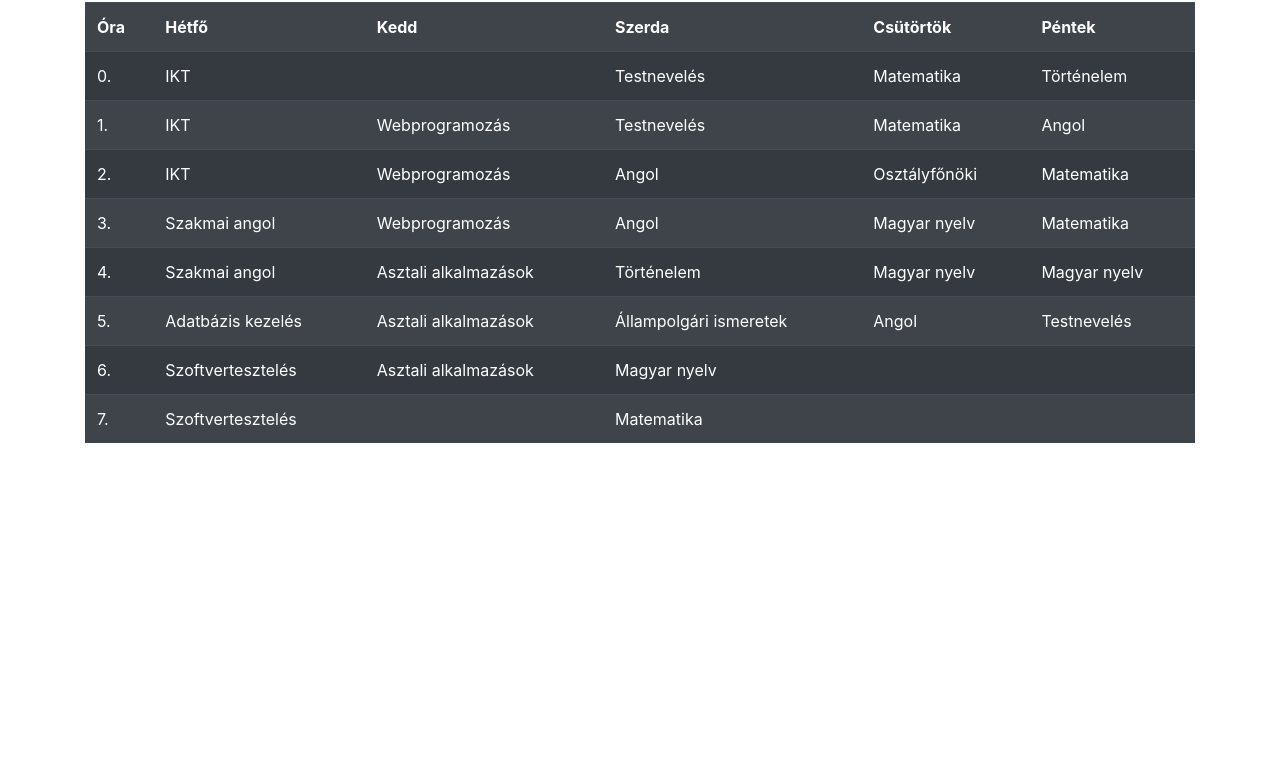
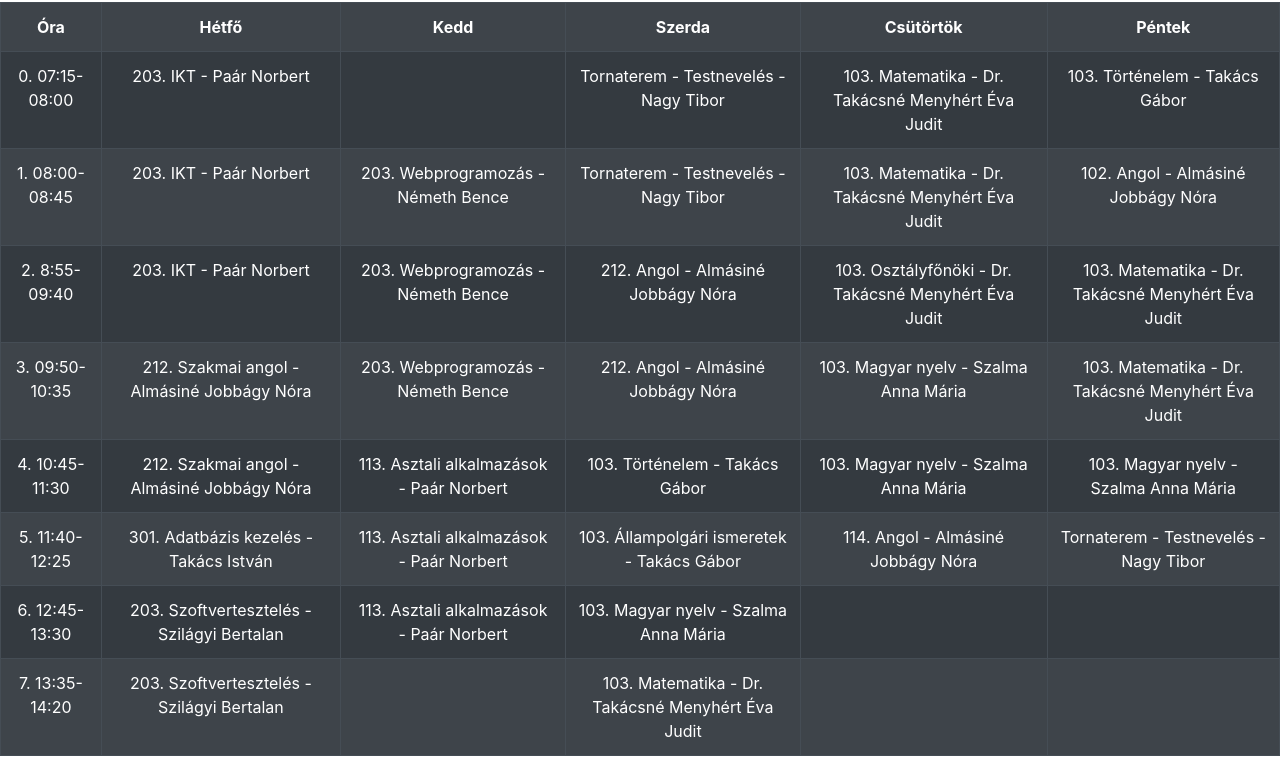
Before and after one commit to B4l0w/IKT-orarend, a plain HTML site: page index.html in a window 1280 px wide. Shown: the part 54-826 px from the top of the page. Before the commit the page ends 800 px from the top, so only its background shows below. Drawn offline with nearby package versions, Linux system fonts and the light colour scheme.

Commit message:
Add files via upload

```diff
--- a/index.html
+++ b/index.html
@@ -8,9 +8,8 @@
     <title>Document</title>
 </head>
 <body>
-    <div class="container">
     <h1 class="text-center">Órarend</h1>
-    <table class="table table-dark table-striped">
+    <table class="table table-dark table-striped text-center">
         <tr>
             <th>Óra</th>
             <th>Hétfő</th>
@@ -20,70 +19,74 @@
             <th>Péntek</th>
         </tr>
         <tr>
-            <td>0.</td>
-            <td>IKT</td>
+            <td>0. 07:15-08:00</td>
+            <td>203. IKT - Paár Norbert</td>
             <td></td>
-            <td>Testnevelés</td>
-            <td>Matematika</td>
-            <td>Történelem</td>
+            <td>Tornaterem - Testnevelés - Nagy Tibor</td>
+            <td>103. Matematika - Dr. Takácsné Menyhért Éva Judit</td>
+            <td>103. Történelem - Takács Gábor</td>
         </tr>
         <tr>
-            <td>1.</td>
-            <td>IKT</td>
-            <td>Webprogramozás</td>
-            <td>Testnevelés</td>
-            <td>Matematika</td>
-            <td>Angol</td>
+            <td>1. 08:00-08:45</td>
+            <td>203. IKT - Paár Norbert</td>
+            <td>203. Webprogramozás - Németh Bence</td>
+            <td>Tornaterem - Testnevelés - Nagy Tibor</td>
+            <td>103. Matematika - Dr. Takácsné Menyhért Éva Judit</td>
+            <td>102. Angol - Almásiné Jobbágy Nóra</td>
         </tr>
         <tr>
-            <td>2.</td>
-            <td>IKT</td>
-            <td>Webprogramozás</td>
-            <td>Angol</td>
-            <td>Osztályfőnöki</td>
-            <td>Matematika</td>
+            <td>2. 8:55-09:40</td>
+            <td>203. IKT - Paár Norbert</td>
+            <td>203. Webprogramozás - Németh Bence</td>
+            <td>212. Angol - Almásiné Jobbágy Nóra</td>
+            <td>103. Osztályfőnöki - Dr. Takácsné Menyhért Éva Judit</td>
+            <td>103. Matematika - Dr. Takácsné Menyhért Éva Judit</td>
         </tr>
         <tr>
-            <td>3.</td>
-            <td>Szakmai angol</td>
-            <td>Webprogramozás</td>
-            <td>Angol</td>
-            <td>Magyar nyelv</td>
-            <td>Matematika</td>
+            <td>3. 09:50-10:35</td>
+            <td>212. Szakmai angol - Almásiné Jobbágy Nóra</td>
+            <td>203. Webprogramozás - Németh Bence</td>
+            <td>212. Angol - Almásiné Jobbágy Nóra</td>
+            <td>103. Magyar nyelv - Szalma Anna Mária</td>
+            <td>103. Matematika - Dr. Takácsné Menyhért Éva Judit</td>
         </tr>
         <tr>
-            <td>4.</td>
-            <td>Szakmai angol</td>
-            <td>Asztali alkalmazások</td>
-            <td>Történelem</td>
-            <td>Magyar nyelv</td>
-            <td>Magyar nyelv</td>
+            <td>4. 10:45-11:30</td>
+            <td>212. Szakmai angol - Almásiné Jobbágy Nóra</td>
+            <td>113. Asztali alkalmazások - Paár Norbert</td>
+            <td>103. Történelem - Takács Gábor</td>
+            <td>103. Magyar nyelv - Szalma Anna Mária</td>
+            <td>103. Magyar nyelv - Szalma Anna Mária</td>
         </tr>
         <tr>
-            <td>5.</td>
-            <td>Adatbázis kezelés</td>
-            <td>Asztali alkalmazások</td>
-            <td>Állampolgári ismeretek</td>
-            <td>Angol</td>
-            <td>Testnevelés</td>
+            <td>5. 11:40-12:25</td>
+            <td>301. Adatbázis kezelés - Takács István</td>
+            <td>113. Asztali alkalmazások - Paár Norbert</td>
+            <td>103. Állampolgári ismeretek - Takács Gábor</td>
+            <td>114. Angol - Almásiné Jobbágy Nóra</td>
+            <td>Tornaterem - Testnevelés - Nagy Tibor</td>
         </tr>
         <tr>
-            <td>6.</td>
-            <td>Szoftvertesztelés</td>
-            <td>Asztali alkalmazások</td>
-            <td>Magyar nyelv</td>
+            <td>6. 12:45-13:30</td>
+            <td>203. Szoftvertesztelés - Szilágyi Bertalan</td>
+            <td>113. Asztali alkalmazások - Paár Norbert</td>
+            <td>103. Magyar nyelv - Szalma Anna Mária</td>
             <td></td>
             <td></td>
         </tr>
         <tr>
-            <td>7.</td>
-            <td>Szoftvertesztelés</td>
+            <td>7. 13:35-14:20</td>
+            <td>203. Szoftvertesztelés - Szilágyi Bertalan</td>
             <td></td>
-            <td>Matematika</td>
+            <td>103. Matematika - Dr. Takácsné Menyhért Éva Judit</td>
             <td></td>
             <td></td>
         </tr>
       </table>
-    </div>
+      <style>
+          table, th, td{
+              border: 1px solid white;
+          }
+      </style>
 </body>
 </html>
```
